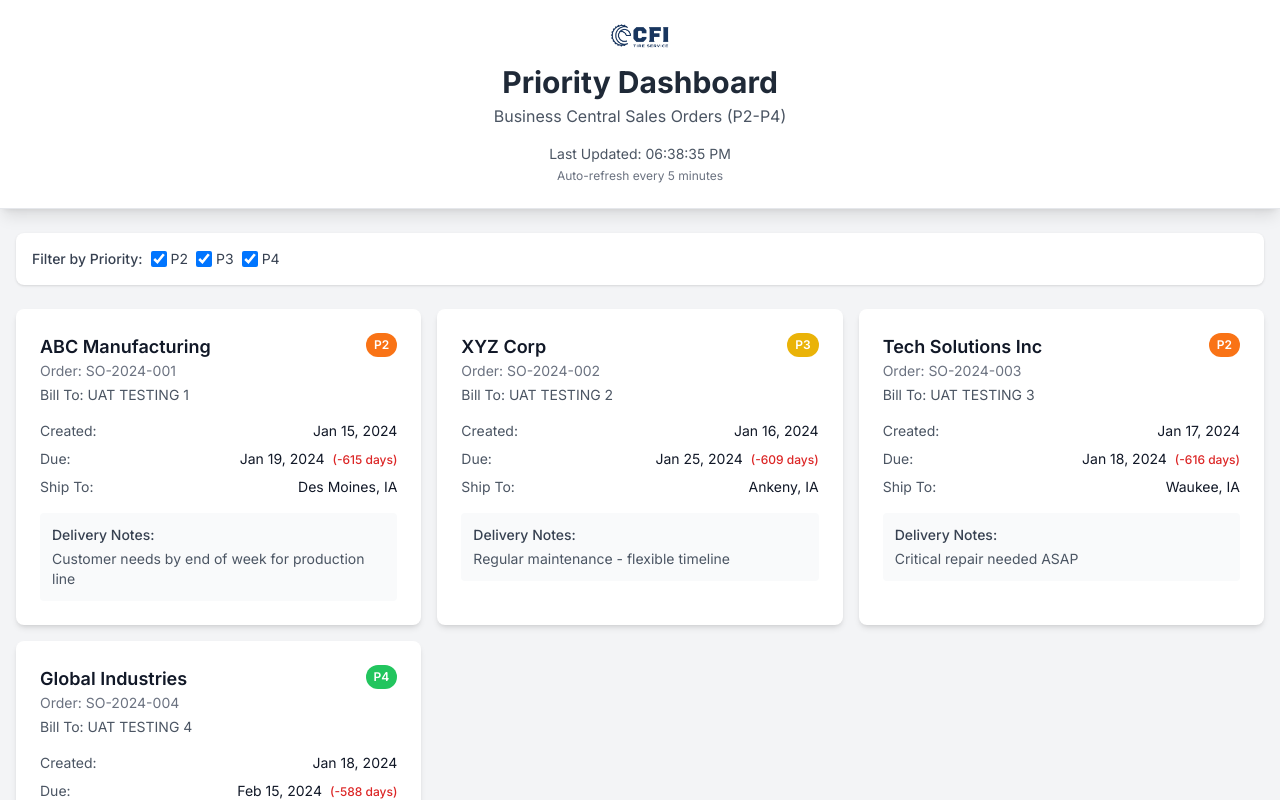
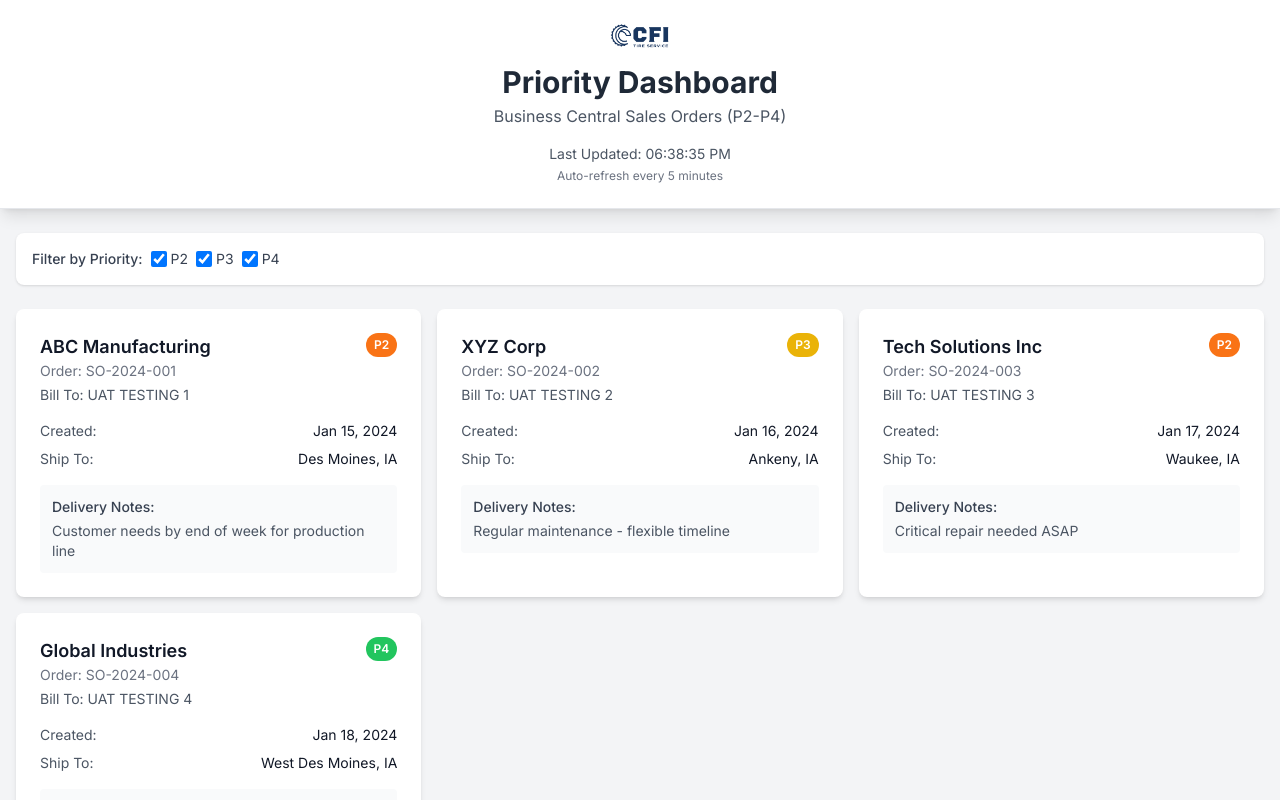
Before and after one commit to M-Tech365/dixon-dashboard, a Next.js app: page /dashboard in a window 1280 px wide. Shown: the top 800 px of the page. Built offline with nearby package versions, Linux system fonts and the light colour scheme.

Commit message:
delivery notes

```diff
--- a/app/api/sales-orders/route.ts
+++ b/app/api/sales-orders/route.ts
@@ -11,8 +11,7 @@
     orderNumber: 'SO-2024-001',
     priority: 'P2',
     createdDate: '2024-01-15',
-    deliveryNotes: 'Customer needs by end of week for production line',
-    dueDate: '2024-01-19',
+    cfiDeliveryNotes: 'Customer needs by end of week for production line',
     shipToCity: 'Des Moines',
     shipToState: 'IA'
   },
@@ -23,8 +22,7 @@
     orderNumber: 'SO-2024-002',
     priority: 'P3',
     createdDate: '2024-01-16',
-    deliveryNotes: 'Regular maintenance - flexible timeline',
-    dueDate: '2024-01-25',
+    cfiDeliveryNotes: 'Regular maintenance - flexible timeline',
     shipToCity: 'Ankeny',
     shipToState: 'IA'
   },
@@ -35,8 +33,7 @@
     orderNumber: 'SO-2024-003',
     priority: 'P2',
     createdDate: '2024-01-17',
-    deliveryNotes: 'Critical repair needed ASAP',
-    dueDate: '2024-01-18',
+    cfiDeliveryNotes: 'Critical repair needed ASAP',
     shipToCity: 'Waukee',
     shipToState: 'IA'
   },
@@ -47,8 +44,7 @@
     orderNumber: 'SO-2024-004',
     priority: 'P4',
     createdDate: '2024-01-18',
-    deliveryNotes: 'Scheduled maintenance for next month',
-    dueDate: '2024-02-15',
+    cfiDeliveryNotes: 'Scheduled maintenance for next month',
     shipToCity: 'West Des Moines',
     shipToState: 'IA'
   }
--- a/components/order-card.tsx
+++ b/components/order-card.tsx
@@ -14,16 +14,6 @@
     });
   };
 
-  const getDaysUntilDue = (dueDate?: string) => {
-    if (!dueDate || dueDate === '0001-01-01') return null;
-    const now = new Date();
-    const due = new Date(dueDate);
-    const diffTime = due.getTime() - now.getTime();
-    const diffDays = Math.ceil(diffTime / (1000 * 60 * 60 * 24));
-    return diffDays;
-  };
-
-  const daysUntilDue = getDaysUntilDue(order.dueDate);
 
   return (
     <div className="bg-white rounded-lg shadow-md p-6 hover:shadow-lg transition-shadow">
@@ -47,24 +37,6 @@
           <span className="text-gray-900">{formatDate(order.createdDate)}</span>
         </div>
 
-        {order.dueDate && order.dueDate !== '0001-01-01' && (
-          <div className="flex justify-between text-sm">
-            <span className="text-gray-600">Due:</span>
-            <div className="text-right">
-              <span className="text-gray-900">{formatDate(order.dueDate)}</span>
-              {daysUntilDue !== null && (
-                <span className={`ml-2 text-xs font-medium ${
-                  daysUntilDue <= 2 ? 'text-red-600' :
-                  daysUntilDue <= 7 ? 'text-yellow-600' :
-                  'text-green-600'
-                }`}>
-                  ({daysUntilDue} days)
-                </span>
-              )}
-            </div>
-          </div>
-        )}
-
         {(order.shipToCity || order.shipToState) && (
           <div className="flex justify-between text-sm">
             <span className="text-gray-600">Ship To:</span>
@@ -75,10 +47,10 @@
         )}
       </div>
 
-      {order.deliveryNotes && (
+      {order.cfiDeliveryNotes && (
         <div className="mt-4 p-3 bg-gray-50 rounded">
           <p className="text-sm font-medium text-gray-700 mb-1">Delivery Notes:</p>
-          <p className="text-sm text-gray-600">{order.deliveryNotes}</p>
+          <p className="text-sm text-gray-600">{order.cfiDeliveryNotes}</p>
         </div>
       )}
     </div>
--- a/lib/business-central.ts
+++ b/lib/business-central.ts
@@ -73,12 +73,7 @@
     orderNumber: bcOrder.No,
     priority: priorityMap[bcOrder.Priority] || 'P3',
     createdDate: bcOrder.OrderDate || bcOrder.DocumentDate,
-    deliveryNotes: bcOrder.CFIDeliveryNotes || '',
-    dueDate: bcOrder.RequestedDeliveryDate !== '0001-01-01'
-      ? bcOrder.RequestedDeliveryDate
-      : bcOrder.ShipmentDate !== '0001-01-01'
-        ? bcOrder.ShipmentDate
-        : undefined,
+    cfiDeliveryNotes: bcOrder.CFIDeliveryNotes || '',
     reference: bcOrder.YourReference,
     shipToCity: bcOrder.ShipToCity,
     shipToState: bcOrder.ShipToCounty
--- a/types/sales-order.ts
+++ b/types/sales-order.ts
@@ -29,8 +29,7 @@
   orderNumber: string;
   priority: 'P1' | 'P2' | 'P3' | 'P4';
   createdDate: string;
-  deliveryNotes: string;
-  dueDate?: string;
+  cfiDeliveryNotes: string;
   reference?: string;
   shipToCity?: string;
   shipToState?: string;
```
